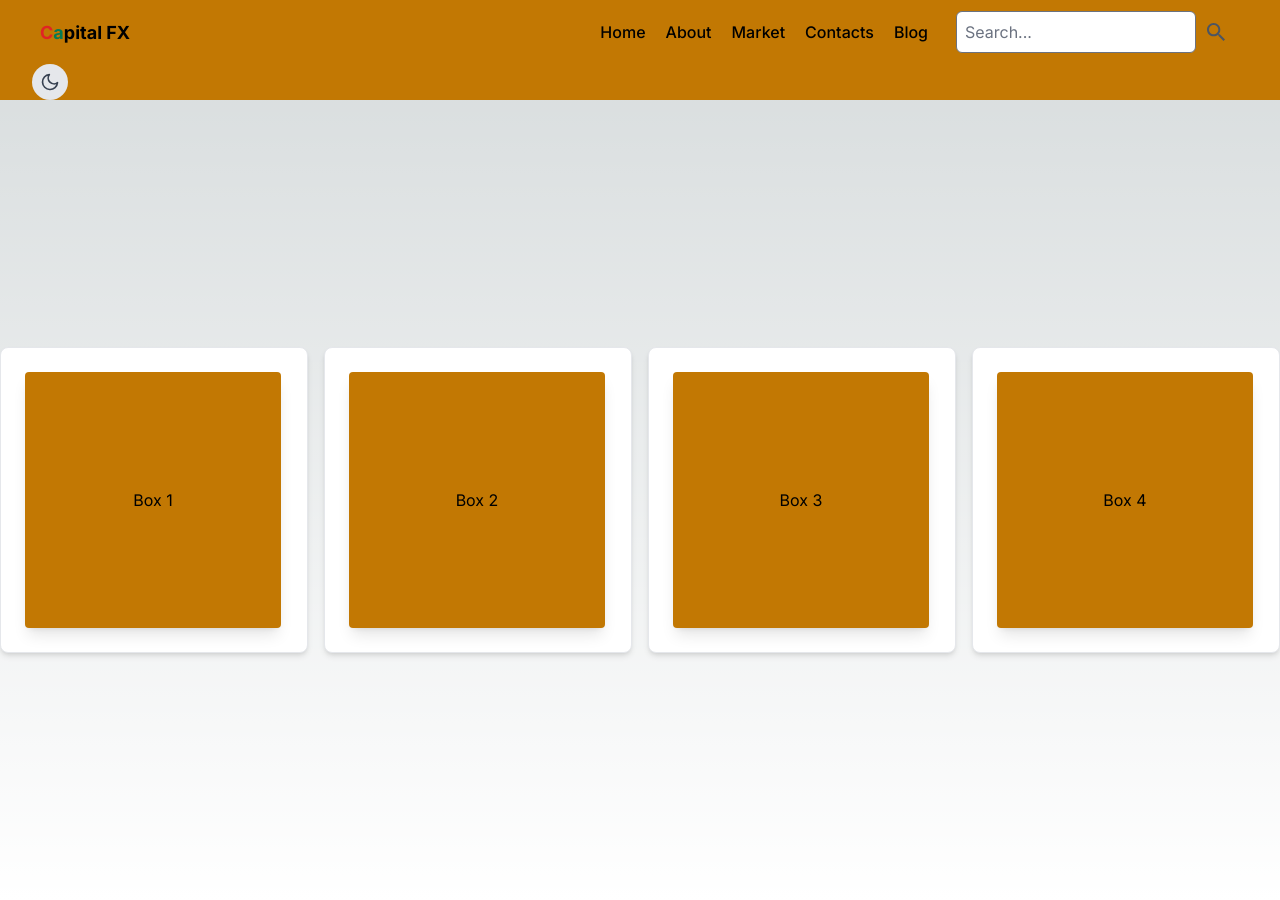
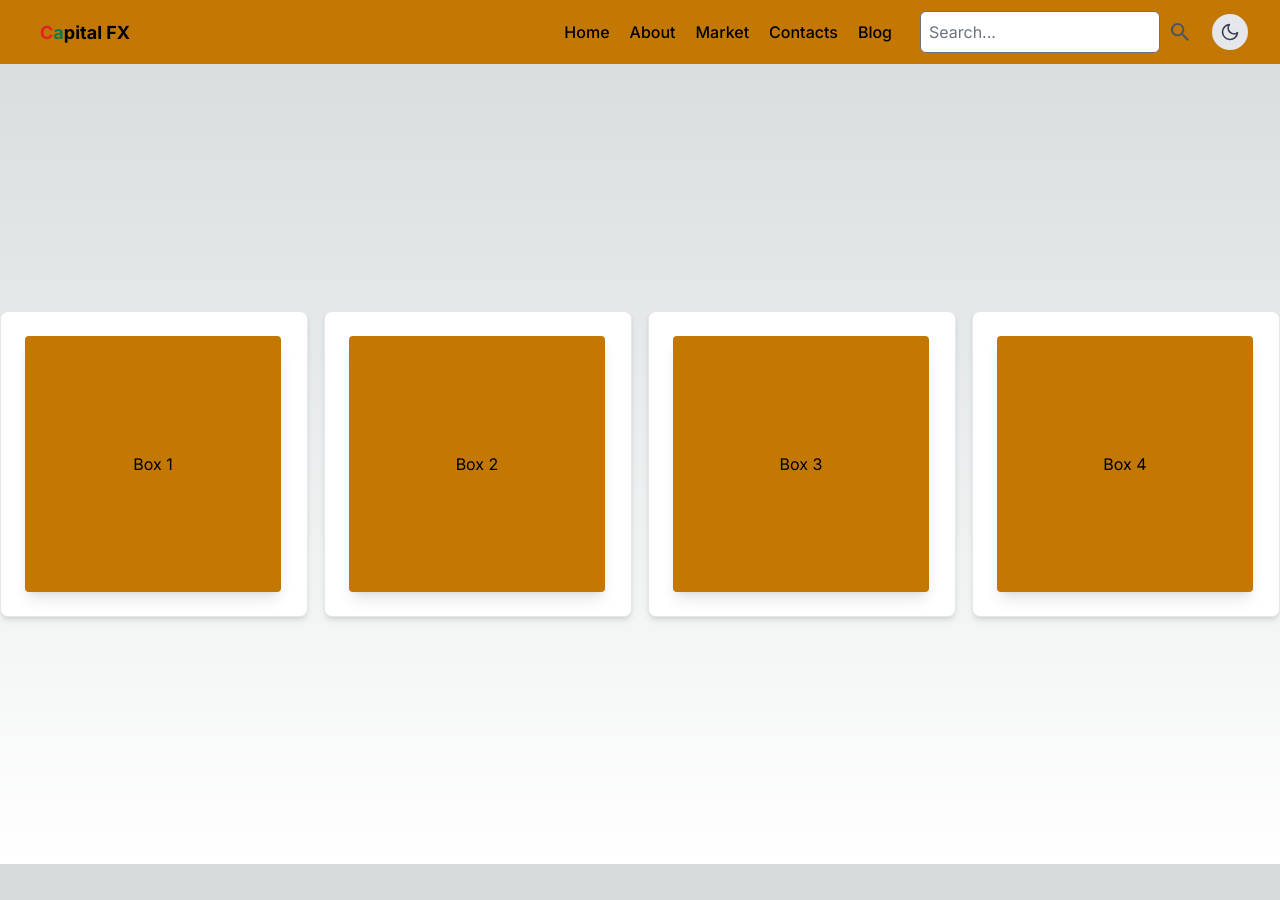
Before and after one commit to Ezejaemmanuel/capital_fx, a Next.js app: page / in a window 1280 px wide. After the commit the page ends 864 px from the top, so only its background shows below. Built offline with nearby package versions, Linux system fonts and the light colour scheme.

Commit message:
Update NavBar.tsx

```diff
--- a/components/NavBar.tsx
+++ b/components/NavBar.tsx
@@ -63,8 +63,9 @@ function NavBar() {
 
 
           {isOpen && <DismissableModal open={isOpen} />}
+        <ToggleModeButton />
+
         </div>
-        <ToggleModeButton />
       </div>
     </nav>
   );
```
